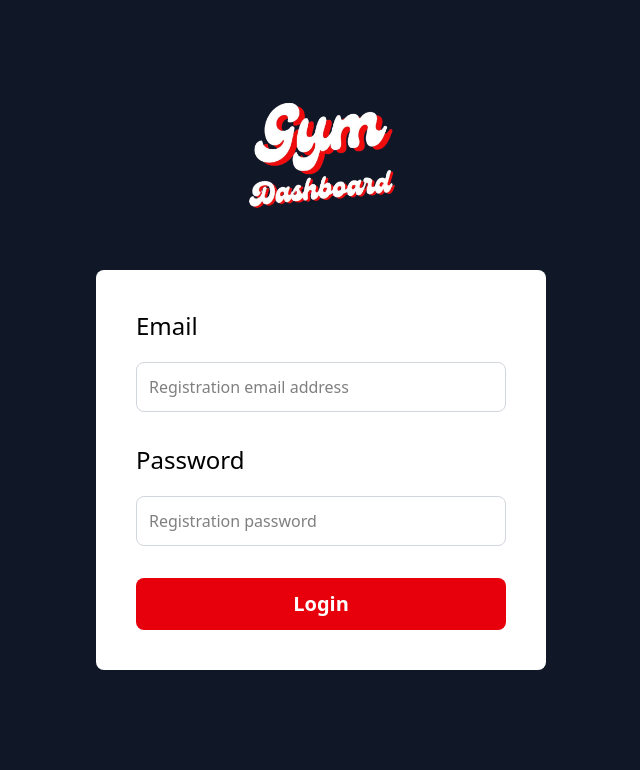
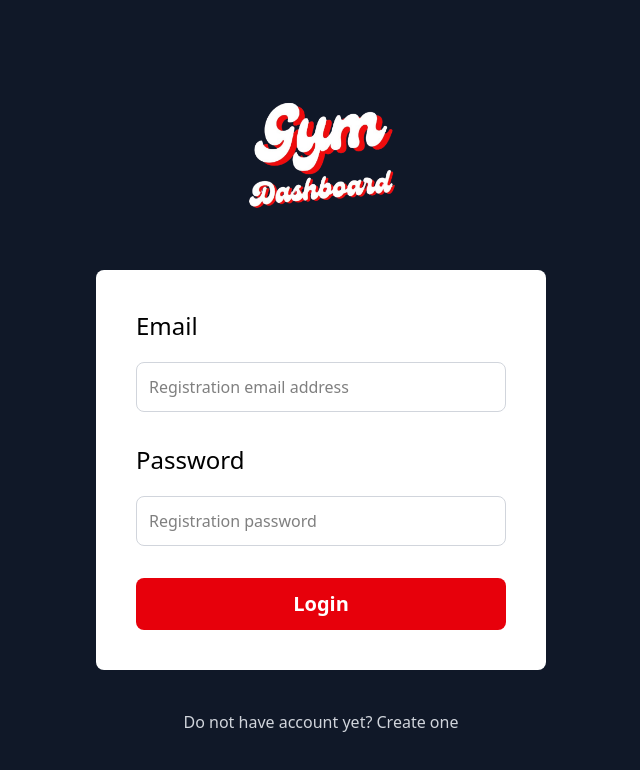
Before and after one commit to Carlos9190/GymDashboard_Frontend, a React (Vite) app: page /auth/login in a window 1280 px wide. Shown: the top 770 px of the page, without its empty margins (319-959 px from the left). Built offline with nearby package versions, Linux system fonts and the light colour scheme.

Commit message:
feat: add navigation link to registration page in LoginView

```diff
--- a/src/views/auth/LoginView.tsx
+++ b/src/views/auth/LoginView.tsx
@@ -1,6 +1,7 @@
 import { useForm } from "react-hook-form";
 import { UserLoginForm } from "../../types";
 import ErrorMessage from "../../components/ErrorMessage";
+import { Link } from "react-router-dom";
 
 export default function LoginView() {
 
@@ -66,6 +67,13 @@ export default function LoginView() {
           className="bg-red-600 hover:bg-red-700 w-full p-3 text-white font-black text-xl cursor-pointer rounded-lg"
         />
       </form>
+
+      <nav className="mt-10 flex flex-col space-y-4">
+          <Link
+            to={'/auth/register'}
+            className="text-center text-gray-300 font-normal"
+          >Do not have account yet? Create one</Link>
+      </nav>
     </>
   )
 }
```
